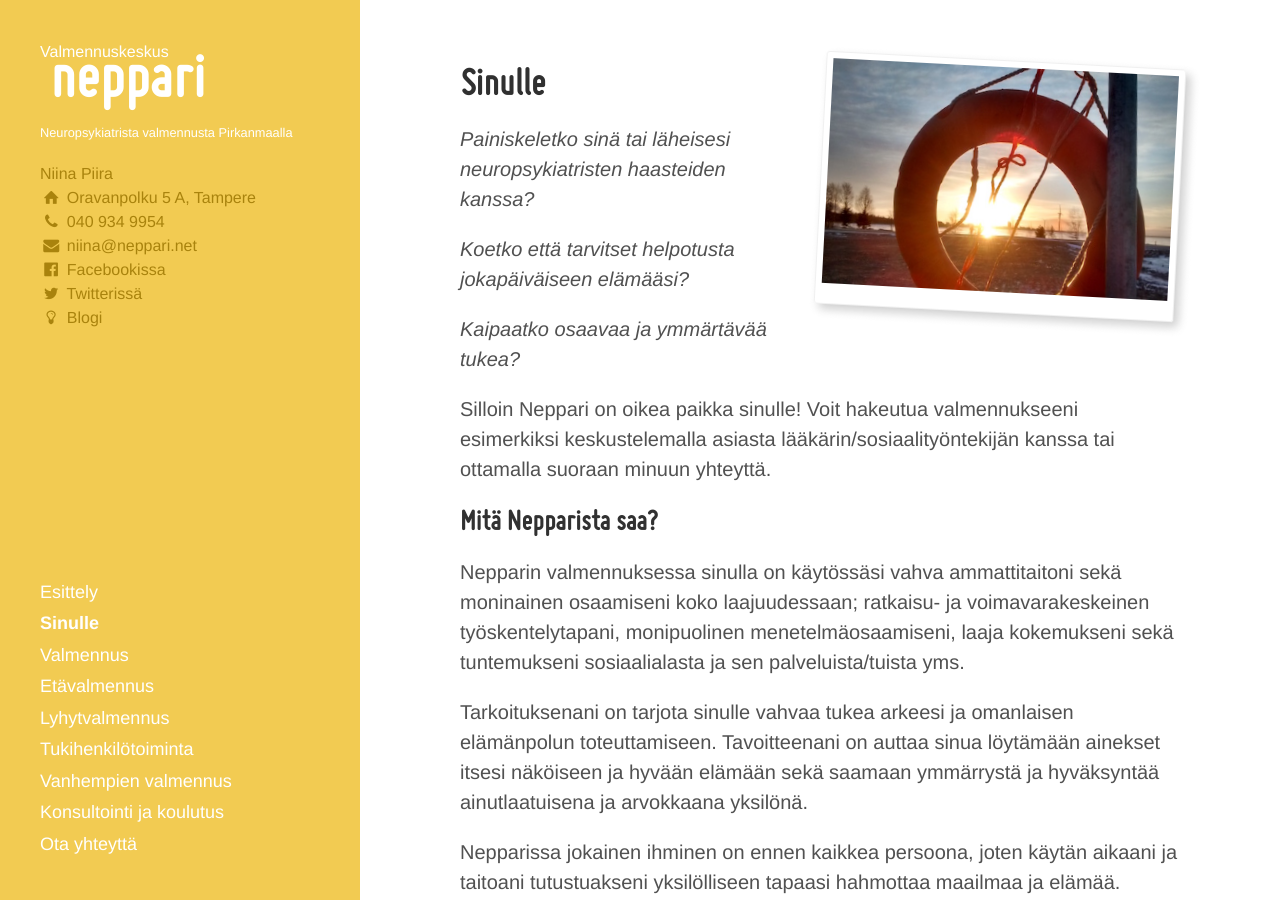
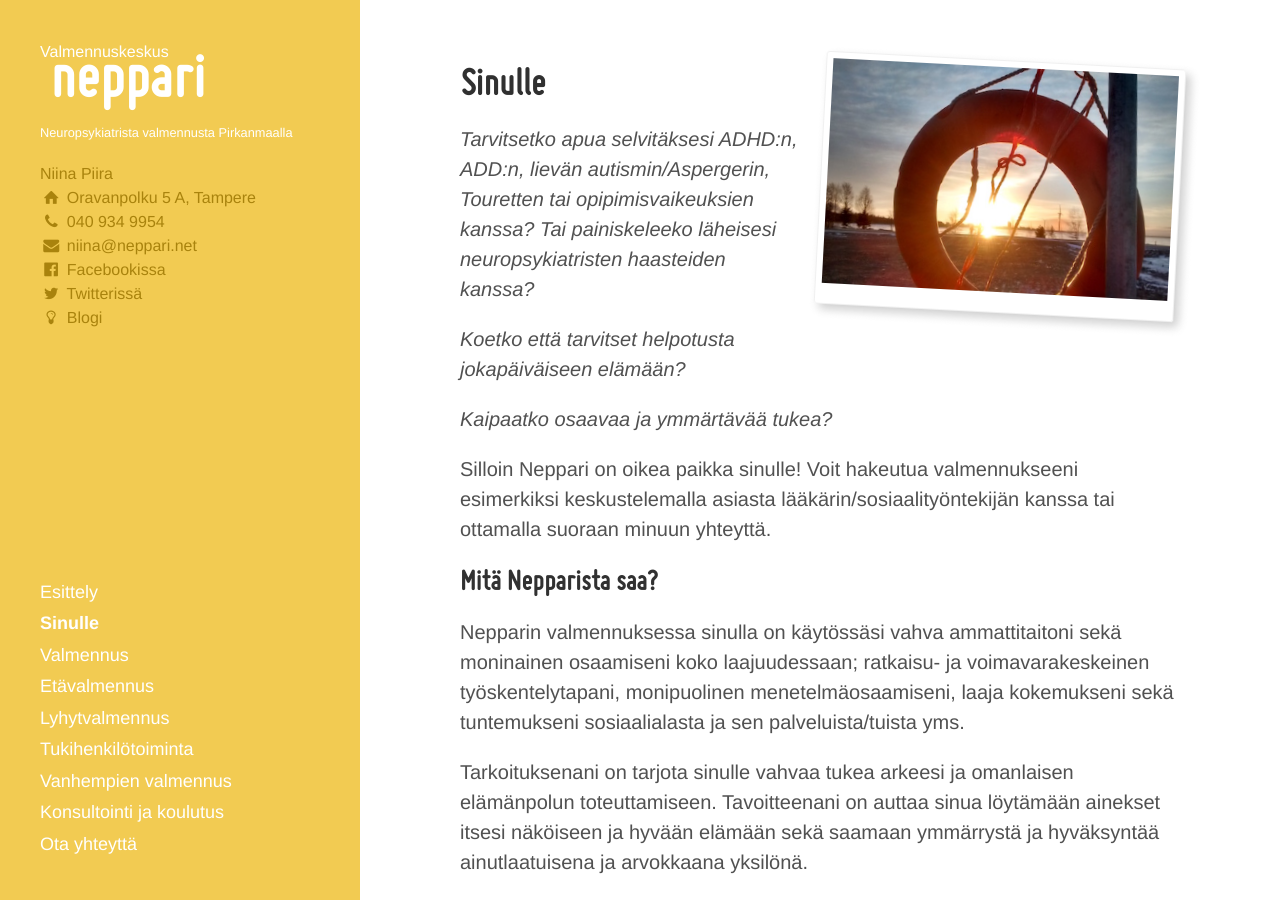
Before and after one commit to niinapiira/neppari.net, a Jekyll site: the page built from sinulle.md, in a window 1280 px wide and 900 px high. Built offline with Jekyll 4.4.1, drawn with Linux system fonts in a browser that asks for light colours.

Commit message:
Updated sinulle.md

```diff
--- a/sinulle.md
+++ b/sinulle.md
@@ -12,10 +12,9 @@ polaroid: ""
 
 
 
+*Tarvitsetko apua selvitäksesi ADHD:n, ADD:n, lievän autismin/Aspergerin, Touretten tai opipimisvaikeuksien kanssa? Tai painiskeleeko läheisesi neuropsykiatristen haasteiden kanssa?*
 
-*Painiskeletko sinä tai läheisesi neuropsykiatristen haasteiden kanssa?*
-
-*Koetko että tarvitset helpotusta jokapäiväiseen elämääsi?*
+*Koetko että tarvitset helpotusta jokapäiväiseen elämään?*
 
 *Kaipaatko osaavaa ja ymmärtävää tukea?*
 
```
